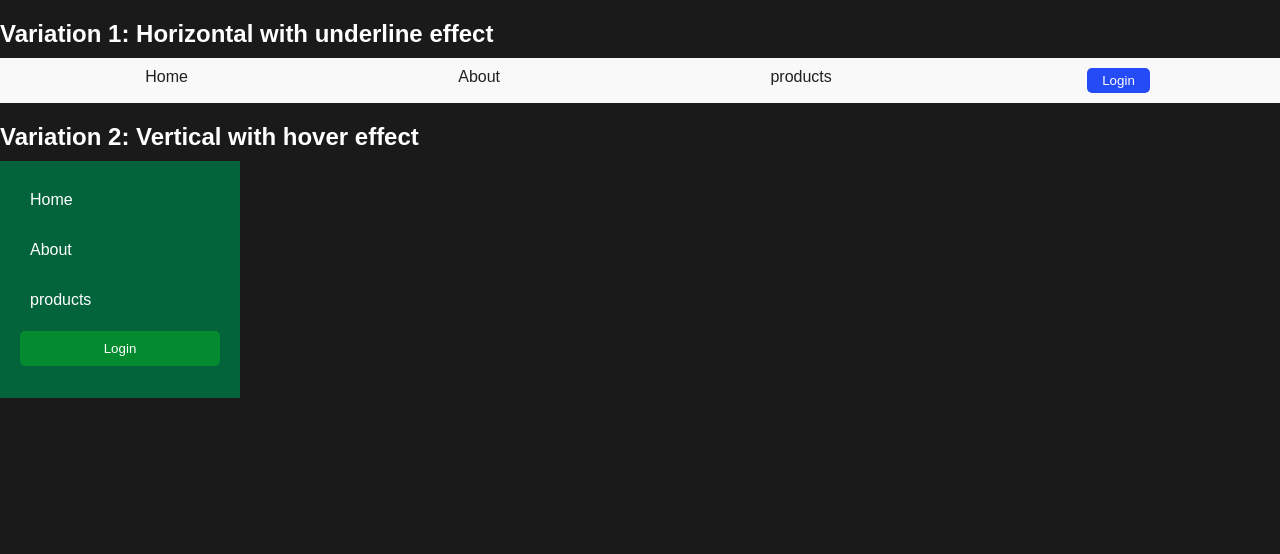
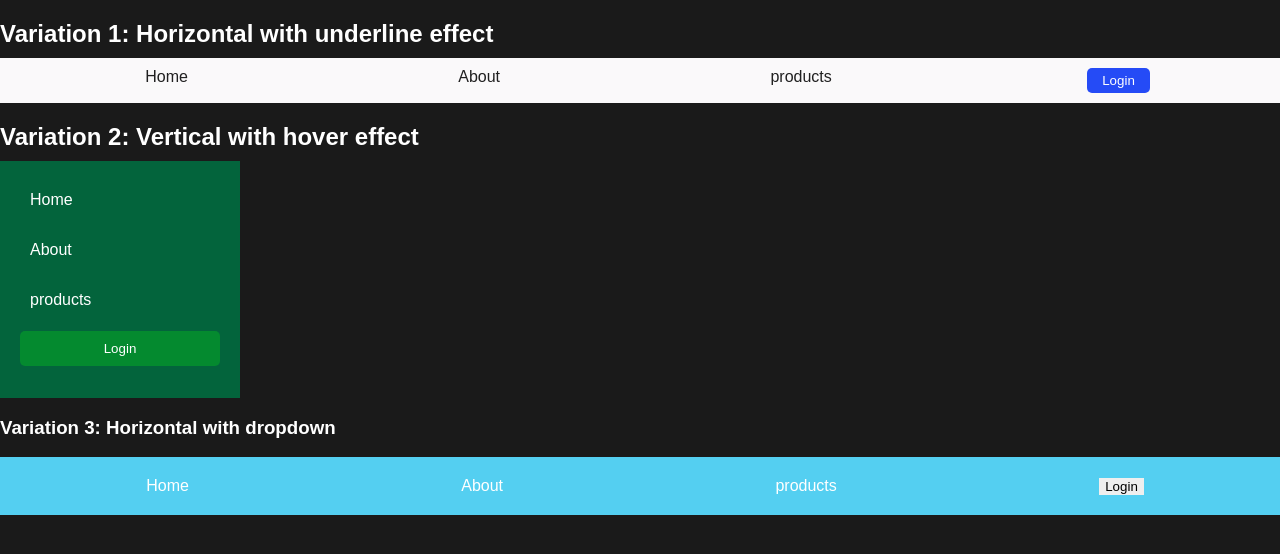
Before and after one commit to Omkardmahadik/chaicode-webdev, a plain HTML site: page 5_css/05_navbar/index.html in a window 1280 px wide. Drawn offline with Linux system fonts and the light colour scheme.

Commit message:
commit nav-done

```diff
--- a/5_css/05_navbar/index.html
+++ b/5_css/05_navbar/index.html
@@ -1,11 +1,13 @@
 <!DOCTYPE html>
 <html lang="en">
+
 <head>
     <meta charset="UTF-8">
     <meta name="viewport" content="width=device-width, initial-scale=1.0">
     <title>Document</title>
     <link rel="stylesheet" href="style.css">
 </head>
+
 <body>
     <!-- nav 1:  Horizontal with underline effect-->
     <div class="nav-container">
@@ -28,6 +30,27 @@
                 <li><button class="login-btn">Login</button></li>
             </ul>
         </nav>
+
+        <h3>Variation 3: Horizontal with dropdown</h3>
+        <nav class="nav-3">
+            <ul>
+                <li><a href="#">Home</a></li>
+                <li class="dropdown">
+                    <a href="#">About</a>
+                    <div class="dropdown-content">
+                        <a href="#">Our story</a>
+                        <a href="#">Team</a>
+                        <a href="#">Contact</a>
+                    </div>
+                </li>
+
+                <li><a href="#">products</a></li>
+                <li><button class="login-btn">Login</button></li>
+            </ul>
+
+        </nav>
+        </nav>
     </div>
 </body>
+
 </html>
--- a/5_css/05_navbar/style.css
+++ b/5_css/05_navbar/style.css
@@ -120,3 +120,39 @@ button {
     background-color: green;
     border: 0.5px solid white;
 }
+
+/* nav-3 */
+
+.nav-3{
+  background-color: #54cff1;
+  padding: 10px;
+
+}
+.nav-3 ul{
+    list-style-type: none;
+    padding: 0;
+    margin: 0;
+    display: flex;
+    justify-content: space-around;
+    align-items: center;
+}
+.nav-3 a{
+    text-decoration: none;
+    color: white;
+    padding: 10px;
+    display: block;
+}
+.nav-3 .dropdown-content{
+    display: none;
+}
+
+.nav-3 .dropdown:hover .dropdown-content{
+  display: block;
+  position: absolute;
+  background-color: #202020;
+  /* margin-top: 11px; */
+  padding: 5px;
+}
+.nav-3 .dropdown a:hover {
+    background-color: #54cff1 ;
+}
```
Lines whose indentation alone changed are shown as unchanged.
